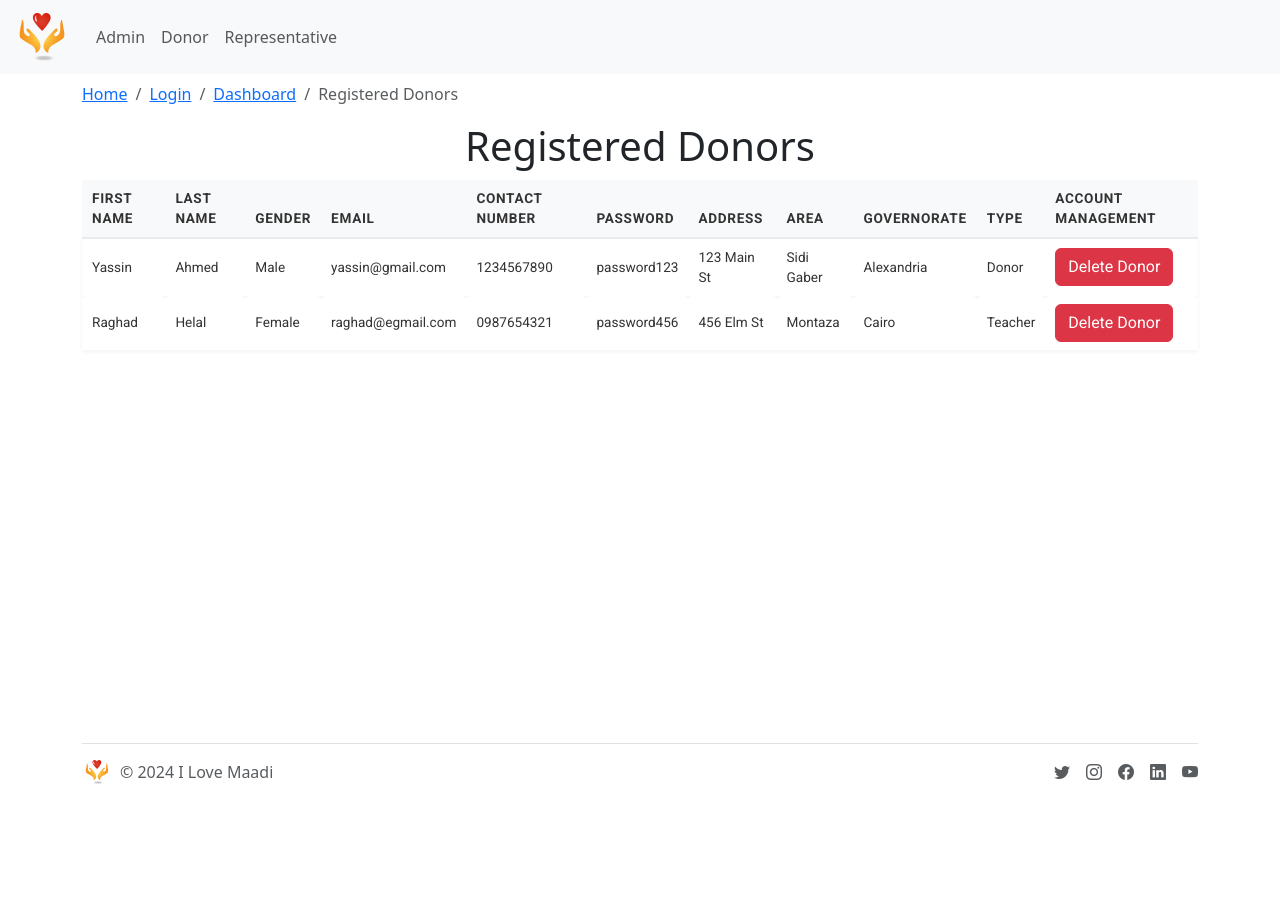
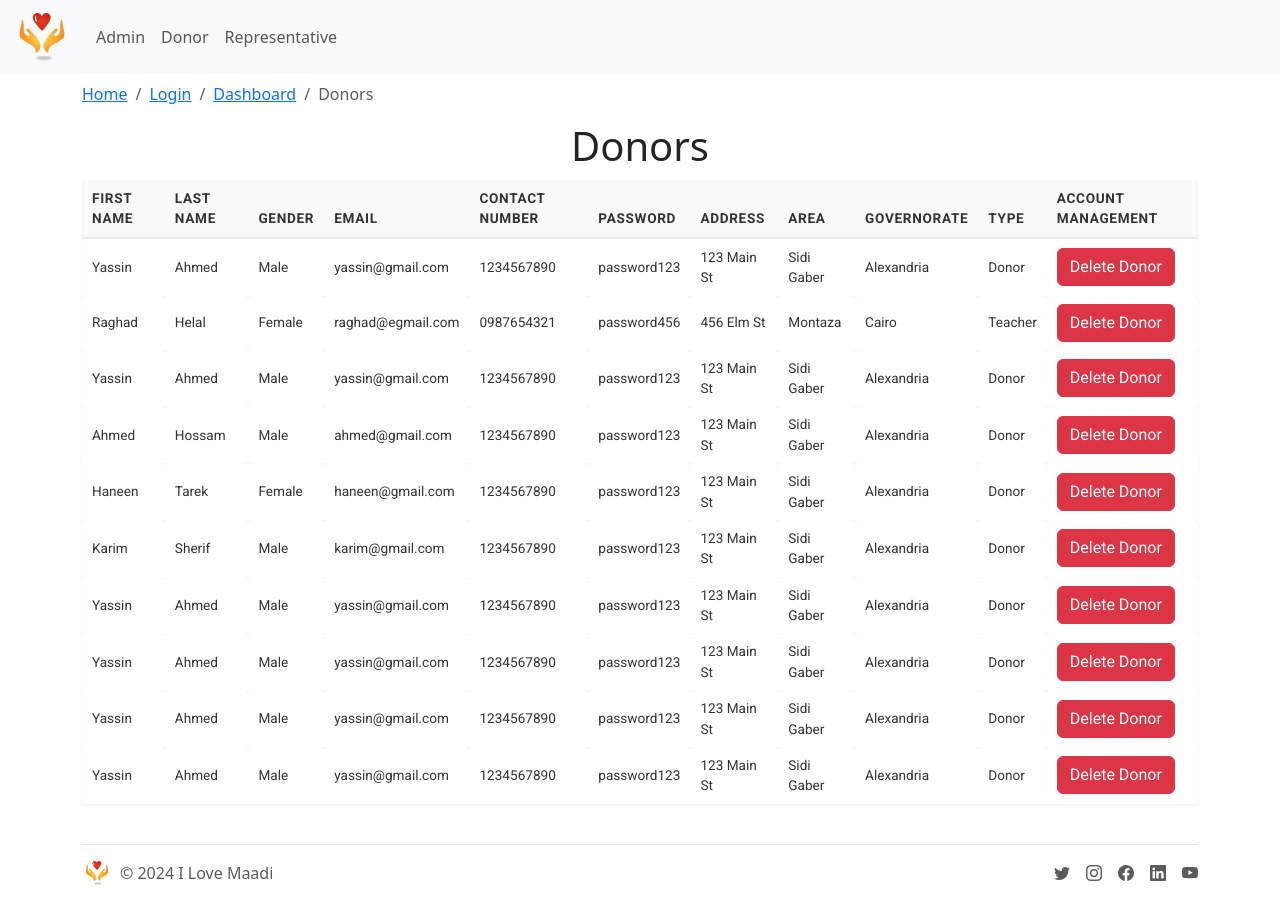
Before and after one commit to Karim-Yassin-Projects/SEProject, a React (Vite) app: page /registereddonors in a window 1280 px wide. Before the commit the page ends 800 px from the top, so only its background shows below. Built offline with nearby package versions, Linux system fonts and the light colour scheme; what rand-seed would draw is missing.

Commit message:
Edited logic

```diff
--- a/src/admin/Dashboard.tsx
+++ b/src/admin/Dashboard.tsx
@@ -36,7 +36,7 @@ const Dashboard: React.FC = () => {
                     <div className="card border-0 shadow-sm mt-4">
                         <div className="card-body">
                             <h5 className="card-title">Manage Donors</h5>
-                            <p className="card-text">Overview and manage all registered donors.</p>
+                            <p className="card-text">Overview and manage all donor accounts.</p>
                             <button className="btn btn-outline-dark" onClick={() => handleClick('/registereddonors')}>
                                 View Donors
                             </button>
--- a/src/admin/RegisteredDonors.tsx
+++ b/src/admin/RegisteredDonors.tsx
@@ -29,7 +29,112 @@ const RegisteredDonors: React.FC = () => {
             area: 'Montaza',
             governorate: 'Cairo',
             type: 'Teacher'
+        },
+        {
+            id: 3,
+            firstName: 'Yassin',
+            lastName: 'Ahmed',
+            gender: 'Male',
+            email: 'yassin@gmail.com',
+            contactNumber: '1234567890',
+            password: 'password123',
+            address: '123 Main St',
+            area: 'Sidi Gaber',
+            governorate: 'Alexandria',
+            type: 'Donor'
+        },
+        {
+            id: 4,
+            firstName: 'Ahmed',
+            lastName: 'Hossam',
+            gender: 'Male',
+            email: 'ahmed@gmail.com',
+            contactNumber: '1234567890',
+            password: 'password123',
+            address: '123 Main St',
+            area: 'Sidi Gaber',
+            governorate: 'Alexandria',
+            type: 'Donor'
+        },
+        {
+            id: 5,
+            firstName: 'Haneen',
+            lastName: 'Tarek',
+            gender: 'Female',
+            email: 'haneen@gmail.com',
+            contactNumber: '1234567890',
+            password: 'password123',
+            address: '123 Main St',
+            area: 'Sidi Gaber',
+            governorate: 'Alexandria',
+            type: 'Donor'
+        },
+        {
+            id: 6,
+            firstName: 'Karim',
+            lastName: 'Sherif',
+            gender: 'Male',
+            email: 'karim@gmail.com',
+            contactNumber: '1234567890',
+            password: 'password123',
+            address: '123 Main St',
+            area: 'Sidi Gaber',
+            governorate: 'Alexandria',
+            type: 'Donor'
+        },
+        {
+            id: 7,
+            firstName: 'Yassin',
+            lastName: 'Ahmed',
+            gender: 'Male',
+            email: 'yassin@gmail.com',
+            contactNumber: '1234567890',
+            password: 'password123',
+            address: '123 Main St',
+            area: 'Sidi Gaber',
+            governorate: 'Alexandria',
+            type: 'Donor'
+        },
+        {
+            id: 8,
+            firstName: 'Yassin',
+            lastName: 'Ahmed',
+            gender: 'Male',
+            email: 'yassin@gmail.com',
+            contactNumber: '1234567890',
+            password: 'password123',
+            address: '123 Main St',
+            area: 'Sidi Gaber',
+            governorate: 'Alexandria',
+            type: 'Donor'
+        },
+        {
+            id: 9,
+            firstName: 'Yassin',
+            lastName: 'Ahmed',
+            gender: 'Male',
+            email: 'yassin@gmail.com',
+            contactNumber: '1234567890',
+            password: 'password123',
+            address: '123 Main St',
+            area: 'Sidi Gaber',
+            governorate: 'Alexandria',
+            type: 'Donor'
+        },
+        {
+            id: 10,
+            firstName: 'Yassin',
+            lastName: 'Ahmed',
+            gender: 'Male',
+            email: 'yassin@gmail.com',
+            contactNumber: '1234567890',
+            password: 'password123',
+            address: '123 Main St',
+            area: 'Sidi Gaber',
+            governorate: 'Alexandria',
+            type: 'Donor'
         }
+
     ]);
 
     const handleDeleteDonor = (id: number) => {
@@ -39,13 +144,13 @@ const RegisteredDonors: React.FC = () => {
         {to: '/', label: 'Home'},
         {to: '/admin-login', label: 'Login'},
         {to: '/Dashboard', label: 'Dashboard'},
-        {to: '/RegisteredDonors', label: 'Registered Donors'},
+        {to: '/RegisteredDonors', label: 'Donors'},
     ];
 
     return (
         <div className="container">
             <BreadCrumb links={links}/>
-            <h1 className="text-center">Registered Donors</h1>
+            <h1 className="text-center">Donors</h1>
             <table className="table">
                 <thead>
                 <tr>
```
